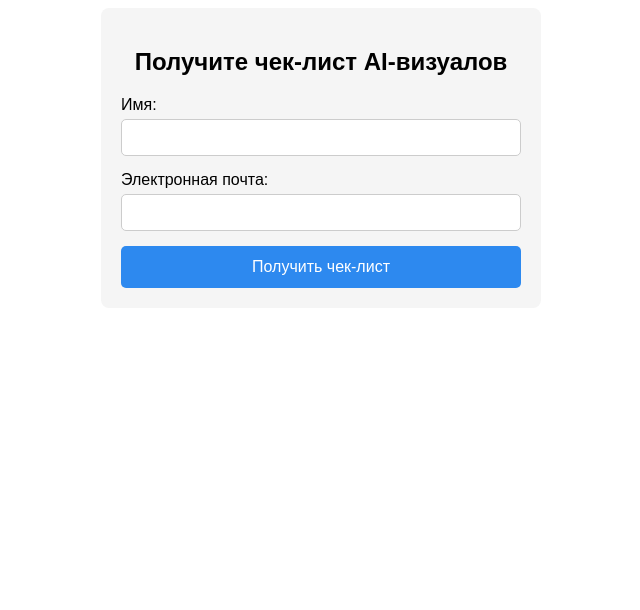
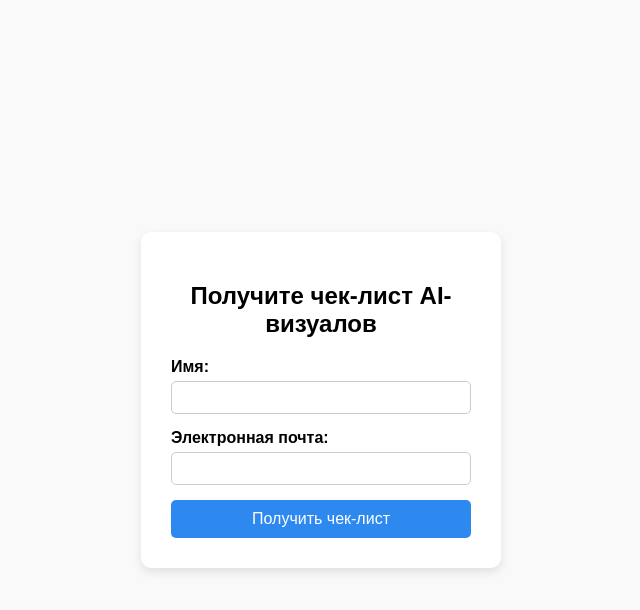
Before and after one commit to Kristle22/simpleform, a plain HTML site: page index.html in a window 1280 px wide. Shown: the whole page, without its empty margins (319-959 px from the left). Drawn offline with Linux system fonts and the light colour scheme.

Commit message:
Update index.html
icon, head, css

```diff
--- a/index.html
+++ b/index.html
@@ -1,11 +1,70 @@
-<form action="https://formspree.io/f/mqaryqry" method="POST" style="max-width:400px; margin:auto; font-family:sans-serif; padding:20px; border-radius:8px; background:#f5f5f5;">
-  <h2 style="text-align:center; margin-bottom:20px;">Получите чек-лист AI-визуалов</h2>
+<!DOCTYPE html>
+<html lang="ru">
+<head>
+  <meta charset="UTF-8">
+  <meta name="viewport" content="width=device-width, initial-scale=1.0">
+  <title>Чек-лист AI-визуалов для HoReCa</title>
+  <link rel="shortcut icon" type="image/x-icon" href="https://res.cloudinary.com/dqcbfslcm/image/upload/v1764576167/free-icon-form-8898774_uzmdq2.png">
+  <style>
+    body {
+      font-family: Arial, sans-serif;
+      background-color: #f9f9f9;
+      display: flex;
+      justify-content: center;
+      align-items: center;
+      height: 100vh;
+      margin: 0;
+    }
+    form {
+      background: #fff;
+      padding: 30px;
+      border-radius: 10px;
+      box-shadow: 0 4px 10px rgba(0,0,0,0.1);
+      width: 300px;
+    }
+    h2 {
+      text-align: center;
+      margin-bottom: 20px;
+    }
+    label {
+      display: block;
+      margin-bottom: 5px;
+      font-weight: bold;
+    }
+    input {
+      width: 100%;
+      padding: 8px;
+      margin-bottom: 15px;
+      border-radius: 5px;
+      border: 1px solid #ccc;
+      box-sizing: border-box;
+    }
+    button {
+      width: 100%;
+      padding: 10px;
+      background-color: #2d89ef;
+      color: white;
+      font-size: 16px;
+      border: none;
+      border-radius: 5px;
+      cursor: pointer;
+    }
+    button:hover {
+      background-color: #1b5fa7;
+    }
+  </style>
+</head>
+<body>
+  <form action="https://formspree.io/f/mqaryqry" method="POST">
+    <h2>Получите чек-лист AI-визуалов</h2>
 
-  <label for="name">Имя:</label>
-  <input type="text" id="name" name="name" required style="width:100%; padding:10px; margin:5px 0 15px; border-radius:5px; border:1px solid #ccc;">
+    <label for="name">Имя:</label>
+    <input type="text" id="name" name="name" required>
 
-  <label for="email">Электронная почта:</label>
-  <input type="email" id="email" name="email" required style="width:100%; padding:10px; margin:5px 0 15px; border-radius:5px; border:1px solid #ccc;">
+    <label for="email">Электронная почта:</label>
+    <input type="email" id="email" name="email" required>
 
-  <button type="submit" style="width:100%; padding:12px; background-color:#2d89ef; color:white; border:none; border-radius:5px; cursor:pointer; font-size:16px;">Получить чек-лист</button>
-</form>
+    <button type="submit">Получить чек-лист</button>
+  </form>
+</body>
+</html>
```
